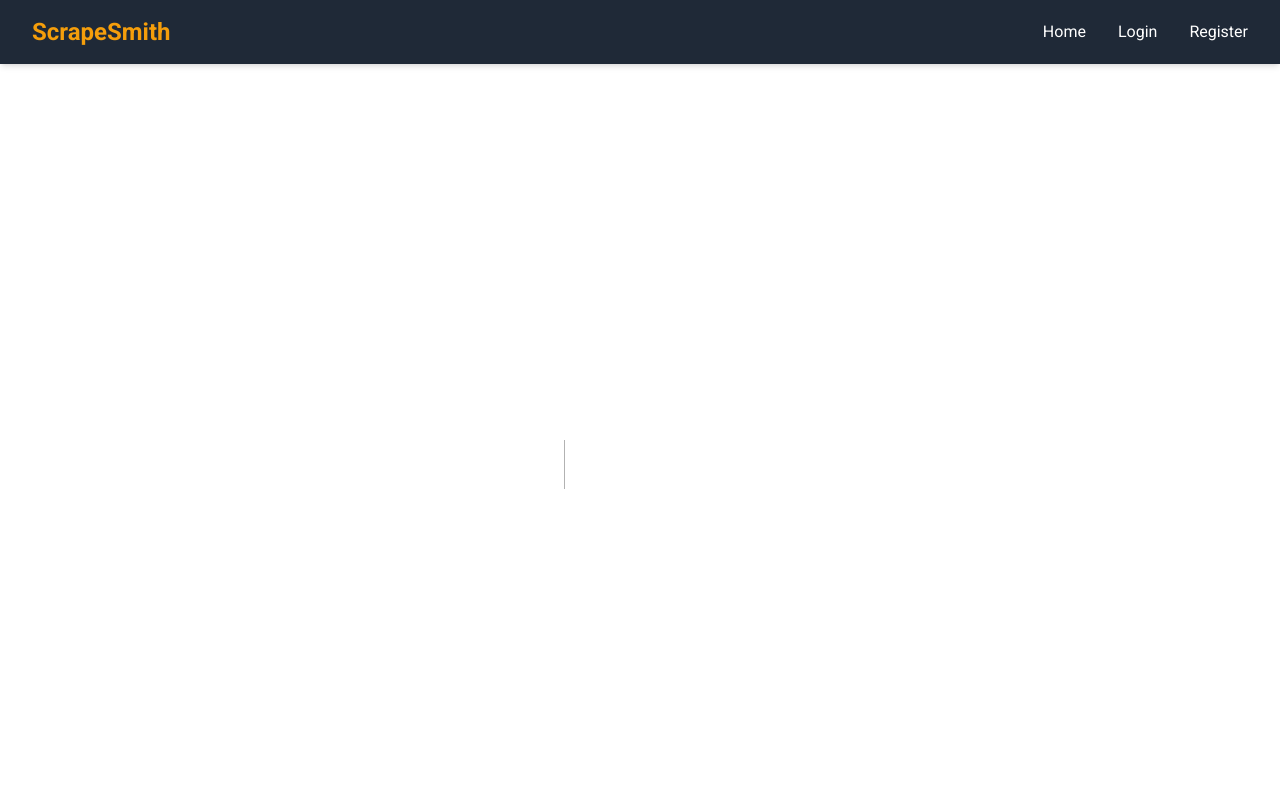
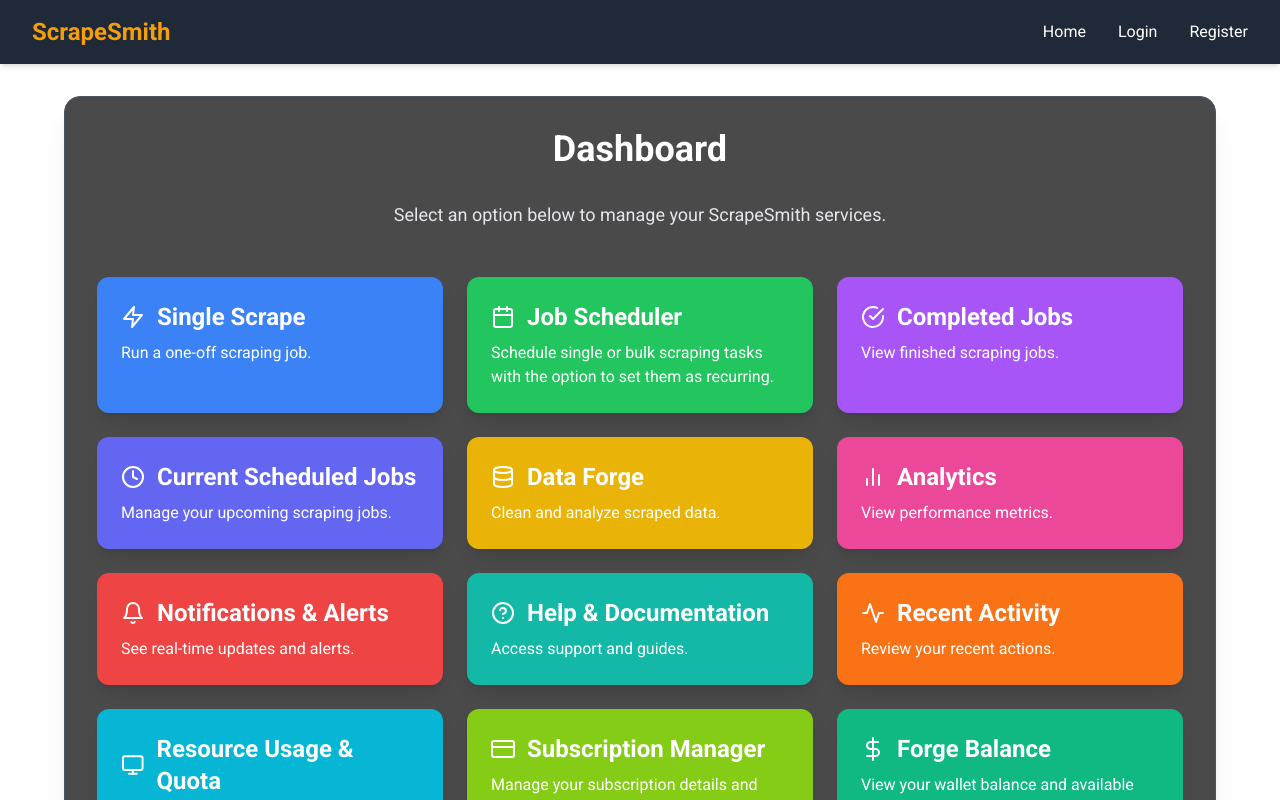
Before and after one commit to SpursFan21/ScrapeSmith-Frontend, a Next.js app in the folder frontend/: page /dashboard in a window 1280 px wide. Before the commit this address had no page. Shown: the top 800 px of the page. Built offline with nearby package versions, Linux system fonts and the light colour scheme.

Commit message:
created user dashboard

```diff
--- a/frontend/package.json
+++ b/frontend/package.json
@@ -22,6 +22,7 @@
   },
   "dependencies": {
     "@auth/prisma-adapter": "^2.7.2",
+    "@headlessui/react": "^2.2.0",
     "@next-auth/prisma-adapter": "^1.0.7",
     "@prisma/client": "^6.4.0",
     "@reduxjs/toolkit": "^2.6.1",
@@ -38,6 +39,7 @@
     "next-auth": "^4.24.11",
     "react": "^18.3.1",
     "react-dom": "^18.3.1",
+    "react-icons": "^5.5.0",
     "react-redux": "^9.2.0",
     "server-only": "^0.0.1",
     "superjson": "^2.2.1",
--- a/frontend/src/app/_components/NavBar.tsx
+++ b/frontend/src/app/_components/NavBar.tsx
@@ -28,6 +28,9 @@ const Navbar: React.FC = () => {
           </Link>
           {token ? (
             <>
+              <Link href="/dashboard" className="text-white hover:text-amber-400">
+                Dashboard
+              </Link>
               <Link href="/account" className="text-white hover:text-amber-400">
                 Account
               </Link>
--- /dev/null
+++ b/frontend/src/app/dashboard/page.tsx
@@ -0,0 +1,148 @@
+// frontend/src/app/dashboard/page.tsx
+"use client";
+
+import React from "react";
+import Link from "next/link";
+import { Transition } from "@headlessui/react";
+import { FiZap, FiCalendar, FiCheckCircle, FiClock, FiDatabase, FiBarChart2, FiBell, FiHelpCircle, FiActivity, FiMonitor, FiCreditCard, FiDollarSign } from "react-icons/fi";
+
+interface DashboardOption {
+  title: string;
+  description: string;
+  href: string;
+  bgColor: string;
+  icon: JSX.Element;
+}
+
+const Dashboard: React.FC = () => {
+  // Array of dashboard options with icons
+  const options: DashboardOption[] = [
+    {
+      title: "Single Scrape",
+      description: "Run a one-off scraping job.",
+      href: "/dashboard/single-scrape",
+      bgColor: "bg-blue-500",
+      icon: <FiZap size={24} />,
+    },
+    {
+      title: "Job Scheduler",
+      description: "Schedule single or bulk scraping tasks with the option to set them as recurring.",
+      href: "/dashboard/job-scheduler",
+      bgColor: "bg-green-500",
+      icon: <FiCalendar size={24} />,
+    },
+    {
+      title: "Completed Jobs",
+      description: "View finished scraping jobs.",
+      href: "/dashboard/completed-jobs",
+      bgColor: "bg-purple-500",
+      icon: <FiCheckCircle size={24} />,
+    },
+    {
+      title: "Current Scheduled Jobs",
+      description: "Manage your upcoming scraping jobs.",
+      href: "/dashboard/scheduled-jobs",
+      bgColor: "bg-indigo-500",
+      icon: <FiClock size={24} />,
+    },
+    {
+      title: "Data Forge",
+      description: "Clean and analyze scraped data.",
+      href: "/dashboard/data-forge",
+      bgColor: "bg-yellow-500",
+      icon: <FiDatabase size={24} />,
+    },
+    {
+      title: "Analytics",
+      description: "View performance metrics.",
+      href: "/dashboard/analytics",
+      bgColor: "bg-pink-500",
+      icon: <FiBarChart2 size={24} />,
+    },
+    {
+      title: "Notifications & Alerts",
+      description: "See real-time updates and alerts.",
+      href: "/dashboard/notifications",
+      bgColor: "bg-red-500",
+      icon: <FiBell size={24} />,
+    },
+    {
+      title: "Help & Documentation",
+      description: "Access support and guides.",
+      href: "/dashboard/help",
+      bgColor: "bg-teal-500",
+      icon: <FiHelpCircle size={24} />,
+    },
+    {
+      title: "Recent Activity",
+      description: "Review your recent actions.",
+      href: "/dashboard/activity",
+      bgColor: "bg-orange-500",
+      icon: <FiActivity size={24} />,
+    },
+    {
+      title: "Resource Usage & Quota",
+      description: "Monitor your current resource usage.",
+      href: "/dashboard/quota",
+      bgColor: "bg-cyan-500",
+      icon: <FiMonitor size={24} />,
+    },
+    {
+      title: "Subscription Manager",
+      description: "Manage your subscription details and billing history.",
+      href: "/dashboard/subscription",
+      bgColor: "bg-lime-500",
+      icon: <FiCreditCard size={24} />,
+    },
+    {
+      title: "Forge Balance",
+      description: "View your wallet balance and available resources.",
+      href: "/dashboard/forge-balance",
+      bgColor: "bg-emerald-500",
+      icon: <FiDollarSign size={24} />,
+    },
+  ];
+
+  return (
+    <div className="min-h-screen flex items-center justify-center p-8">
+      {/* Container with metallic grey background and a border */}
+      <div className="w-full max-w-6xl bg-metallic border border-gray-600 p-8 rounded-2xl shadow-xl">
+        <h1 className="text-4xl font-extrabold text-center text-white mb-8">
+          Dashboard
+        </h1>
+        <p className="text-center text-lg text-gray-200 mb-12">
+          Select an option below to manage your ScrapeSmith services.
+        </p>
+        <div className="grid grid-cols-1 sm:grid-cols-2 lg:grid-cols-3 gap-6">
+          {options.map((option) => (
+            <Transition
+              key={option.title}
+              appear={true}
+              show={true}
+              enter="transition duration-300 transform"
+              enterFrom="opacity-0 scale-95"
+              enterTo="opacity-100 scale-100"
+            >
+              <Link
+                href={option.href}
+                className={`group block p-6 rounded-xl shadow-lg ${option.bgColor} hover:shadow-2xl transition-all duration-300`}
+              >
+                <div className="flex items-center space-x-3 mb-2">
+                  {option.icon}
+                  <h2 className="text-2xl font-bold text-white">
+                    {option.title}
+                  </h2>
+                </div>
+                <p className="text-white group-hover:opacity-90">
+                  {option.description}
+                </p>
+              </Link>
+            </Transition>
+          ))}
+        </div>
+      </div>
+    </div>
+  );
+};
+
+export default Dashboard;
--- a/frontend/tailwind.config.ts
+++ b/frontend/tailwind.config.ts
@@ -2,11 +2,17 @@ import { type Config } from "tailwindcss";
 import { fontFamily } from "tailwindcss/defaultTheme";
 
 export default {
-  content: ["./src/**/*.tsx"],
+  content: ["./src/**/*.{js,ts,jsx,tsx}"],
   theme: {
     extend: {
+      colors: {
+        metallic: "#4a4a4a",   // Metallic grey background
+        hotyellow: "#ffcc00",  // Yellow accent
+        hotorange: "#ff6600",  // Orange accent
+      },
       fontFamily: {
         sans: ["var(--font-geist-sans)", ...fontFamily.sans],
+        roboto: ["Roboto", ...fontFamily.sans],
       },
     },
   },
```
Also changed, not shown: 1 other file (tests, documents, lock files or other folders).
